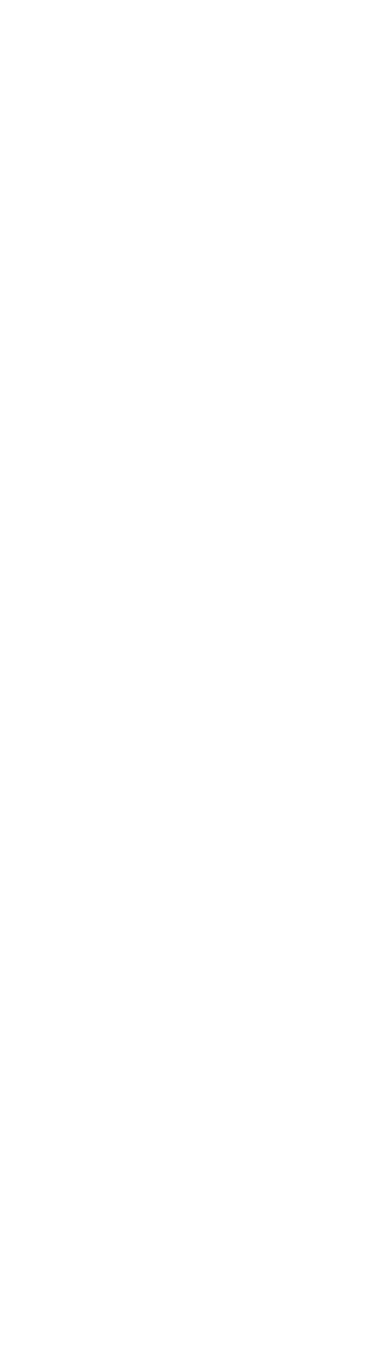
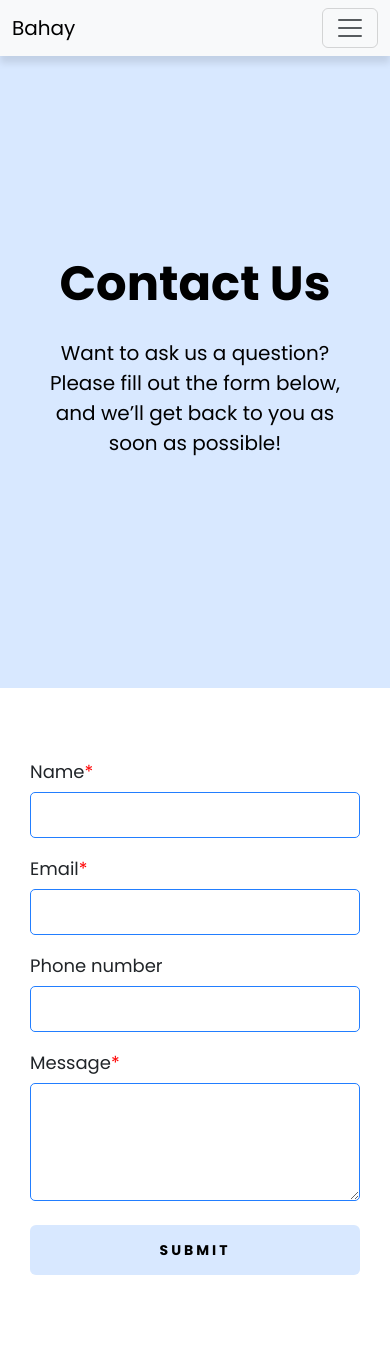
Before and after one commit to rachelgapasin/gwc-bahay, a plain HTML site: page contact.html in a window 390 px wide. Before the commit the page ends 844 px from the top, so only its background shows below. Drawn offline with nearby package versions, Linux system fonts and the light colour scheme.

Commit message:
Implement Contact page

```diff
--- a/contact.html
+++ b/contact.html
@@ -0,0 +1,110 @@
+<!DOCTYPE html>
+<html lang="en">
+  <head>
+    <meta charset="UTF-8" />
+    <meta name="viewport" content="width=device-width, initial-scale=1.0" />
+    <link rel="preconnect" href="https://fonts.googleapis.com" />
+    <link rel="preconnect" href="https://fonts.gstatic.com" crossorigin />
+    <link
+      href="https://cdn.jsdelivr.net/npm/bootstrap@5.3.2/dist/css/bootstrap.min.css"
+      rel="stylesheet"
+      integrity="sha384-T3c6CoIi6uLrA9TneNEoa7RxnatzjcDSCmG1MXxSR1GAsXEV/Dwwykc2MPK8M2HN"
+      crossorigin="anonymous"
+    />
+    <link
+      href="https://fonts.googleapis.com/css2?family=Poppins:ital,wght@0,100;0,200;0,300;0,400;0,500;0,600;0,700;0,800;0,900;1,100;1,200;1,300;1,400;1,500;1,600;1,700;1,800;1,900&display=swap"
+      rel="stylesheet"
+    />
+    <link rel="stylesheet" href="/css/style.css" />
+    <script
+      src="https://cdn.jsdelivr.net/npm/bootstrap@5.3.2/dist/js/bootstrap.bundle.min.js"
+      integrity="sha384-C6RzsynM9kWDrMNeT87bh95OGNyZPhcTNXj1NW7RuBCsyN/o0jlpcV8Qyq46cDfL"
+      crossorigin="anonymous"
+    ></script>
+    <script
+      src="https://kit.fontawesome.com/a0c35383ef.js"
+      crossorigin="anonymous"
+    ></script>
+    <title>About Bahay</title>
+  </head>
+  <body>
+    <nav class="navbar navbar-expand-sm bg-light fixed-top">
+      <div class="container-fluid">
+        <a class="navbar-brand" href="/">Bahay</a>
+        <button
+          class="navbar-toggler"
+          type="button"
+          data-bs-toggle="collapse"
+          data-bs-target="#navbarNavAltMarkup"
+          aria-controls="navbarNavAltMarkup"
+          aria-expanded="false"
+          aria-label="Toggle navigation"
+        >
+          <span class="navbar-toggler-icon"></span>
+        </button>
+        <div class="collapse navbar-collapse" id="navbarNavAltMarkup">
+          <div class="navbar-nav ms-auto">
+            <a class="nav-link" aria-current="page" href="/">Home</a>
+            <a class="nav-link" href="/about.html">About</a>
+            <a class="nav-link" href="/shelters.html">Shelters</a>
+            <a class="nav-link" href="/get-involved.html">Get Involved</a>
+            <a class="nav-link active" href="/contact.html">Contact</a>
+          </div>
+        </div>
+      </div>
+    </nav>
+    <header class="secondary">
+      <h1>Contact Us</h1>
+      <h2>
+        Want to ask us a question? Please fill out the form below, and we’ll get back to you as soon as possible!
+      </h2>
+    </header>
+    <main>
+      <section>
+        <form
+        action="https://formsubmit.co/rachelgapasinn@gmail.com"
+        method="POST"
+      >
+        <div class="label-input">
+          <label for="name">Name<span class="required-field">*</span></label>
+          <br />
+          <input type="text" name="name" class="text-box" id="name" required />
+        </div>
+        <div class="label-input">
+          <label for="email">Email<span class="required-field">*</span></label>
+          <br />
+          <input
+            type="email"
+            name="email"
+            class="text-box"
+            id="email"
+            required
+          />
+        </div>
+        <div class="label-input">
+          <label for="phone-number">Phone number</label>
+          <br />
+          <input
+            type="tel"
+            name="phone-number"
+            class="text-box"
+            id="phone-number"
+          />
+        </div>
+        <div class="label-input">
+          <label for="message">Message<span class="required-field">*</span></label>
+          <br />
+          <textarea
+            name="message"
+            class="text-box"
+            id="message"
+            rows="4"
+            required
+          ></textarea>
+        </div>
+        <input type="submit" class="btn" />
+      </form>
+      </section>
+    </main>
+  </body>
+</html>
--- a/css/style.css
+++ b/css/style.css
@@ -17,13 +17,13 @@ header {
   background-repeat: no-repeat;
   background-size: cover;
   color: #fff;
-  padding: 230px 0;
+  padding: 230px 30px;
   text-align: center;
 }
 
 header.secondary {
   color: #000;
-  padding: 230px 0;
+  padding: 230px 30px;
   text-align: center;
 }
 
@@ -116,9 +116,16 @@ section.secondary {
   background-color: #f8f8f8;
 }
 
-/* main .grid {
-  align-items: center;
-} */
+form {
+  border-radius: 10px;
+  display: block;
+  margin: 40px auto;
+  max-width: 380px;
+}
+
+label {
+  font-family: var(--default-font-family);
+}
 
 .text-center {
   text-align: center;
@@ -143,17 +150,41 @@ section.secondary {
 }
 
 .btn {
-  background-color: #0b2b4c;
-  color: #fff;
-  display: block;
+  background-color: var(--secondary-color);
+  color: #000;
   font-size: 14px;
   font-weight: 700;
   line-height: 2;
   letter-spacing: 3px;
-  padding: 16px;
+  padding: 10px 16px;
   text-align: center;
   text-decoration: none;
   text-transform: uppercase;
+  width: 100%;
+}
+
+.label-input {
+  font-size: 18px;
+  margin: 10px 0;
+}
+
+.text-box {
+  border: 1px solid var(--primary-color);
+  border-radius: 5px;
+  box-sizing: border-box;
+  font-size: 16px;
+  margin: 7px 0;
+  padding: 10px;
+  width: 100%;
+}
+
+.text-box:focus {
+  border: 2px solid var(--primary-color);
+  outline: 3px solid #87b9ff;
+}
+
+.required-field {
+  color: red;
 }
 
 footer {
```
Also changed, not shown: index.html (+1 -1 lines), 1 other file.
